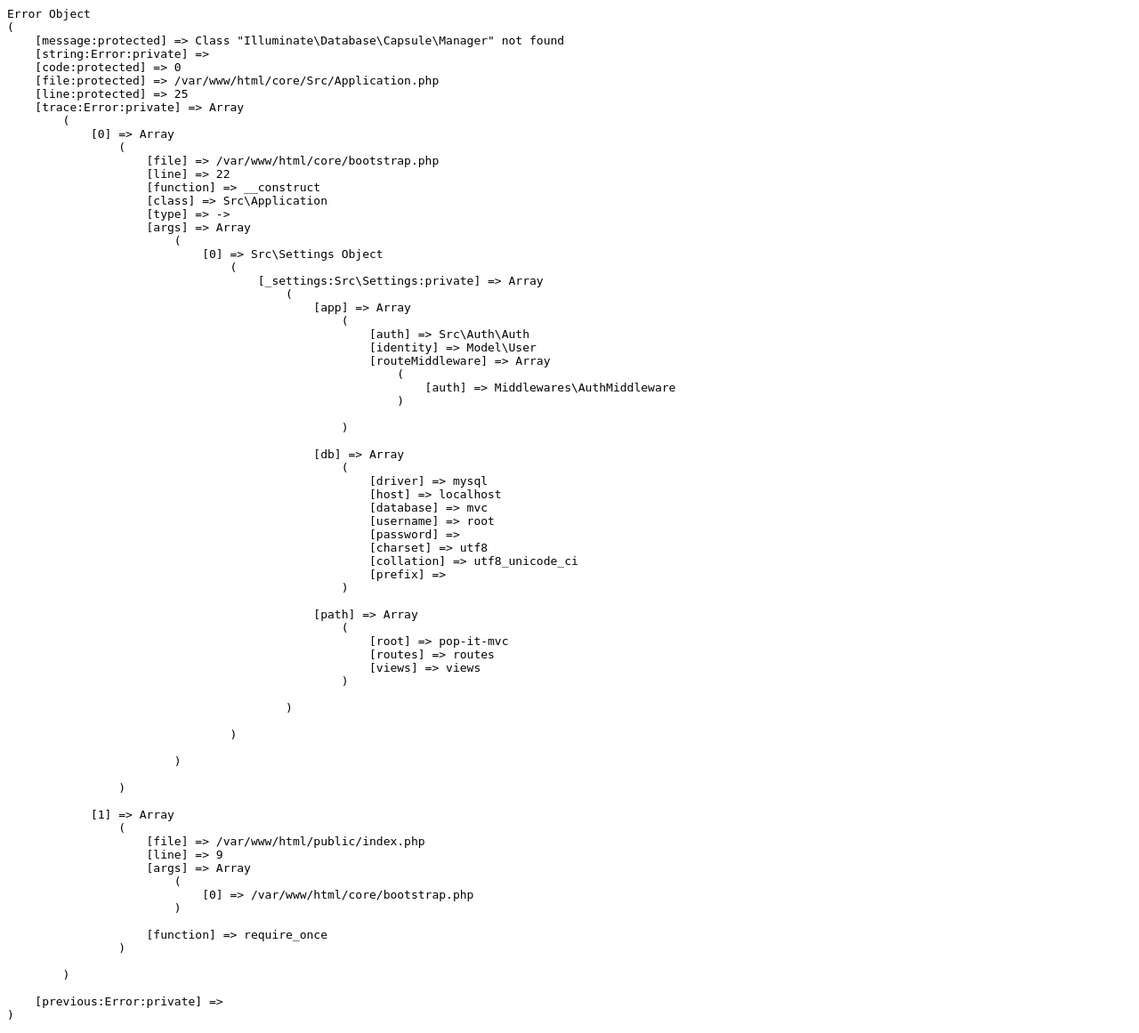
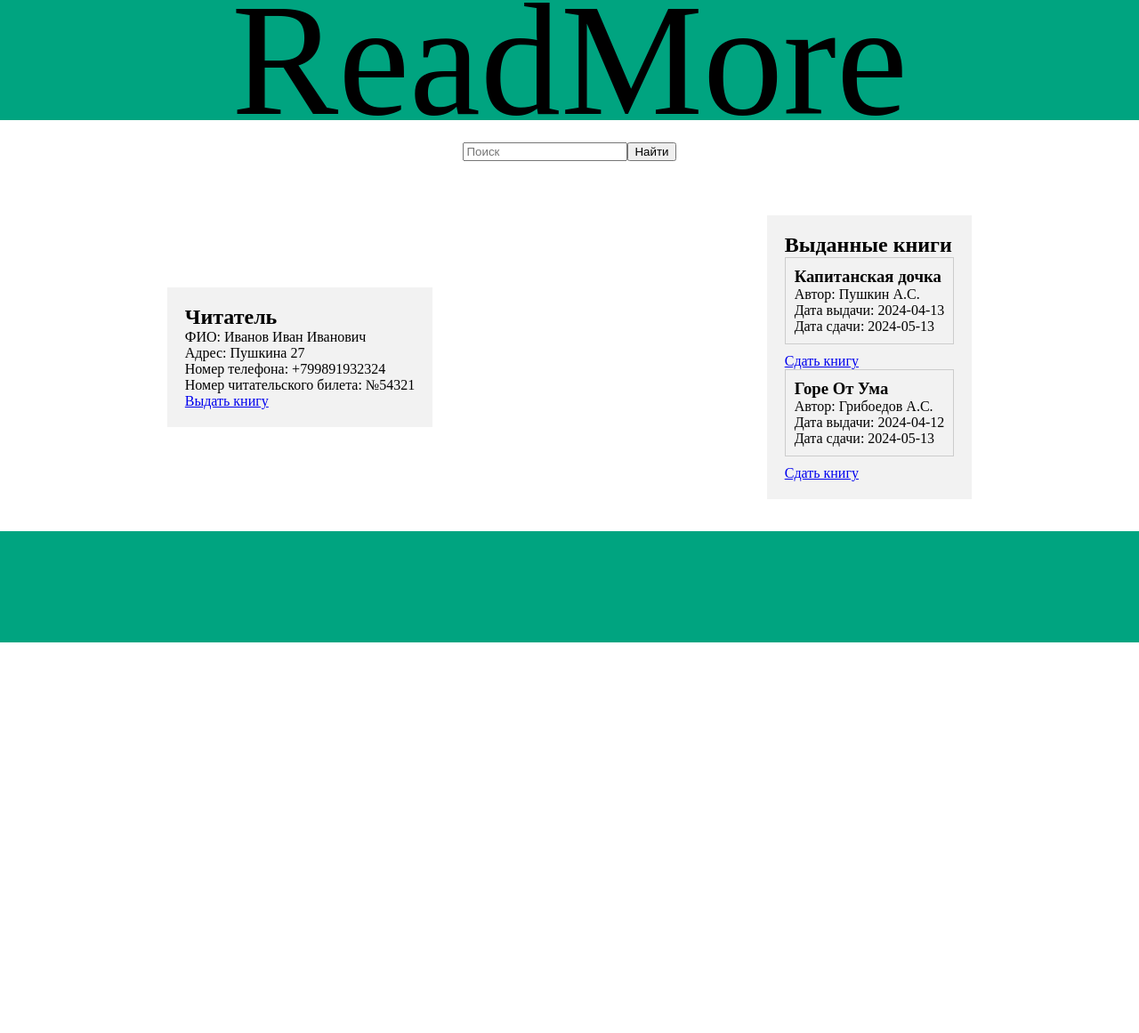
Before and after one commit to Jahongir2503/php-prakrik, a PHP site: page /views/site/librarian_profile.php in a window 1280 px wide. Shown: the whole page at 89% size. After the commit the page ends 722 px from the top, so only its background shows below. Run offline with PHP 8.4, Linux system fonts and the light colour scheme; some libraries are stand-ins or nearby versions.

Commit message:
сверстаны страницы доверстаны страницы статистика профиля библиотекаря ,и выбора популярной книги

```diff
--- /dev/null
+++ b/public/css/librarian_profile.css
@@ -0,0 +1,82 @@
+* {
+    margin: 0;
+}
+
+.adminPage{
+    width: 100%;
+    height: 100%;
+}
+
+.head{
+    display: flex;
+    width: 100%;
+    height: 135px;
+    background-color: #00A480;
+    font-size: 180px;
+    text-align: center;
+    align-items: center;
+    justify-content: center;
+}
+
+.footer{
+    position: sticky;
+    width: 100%;
+    height: 125px;
+
+    background-color: #00A480;
+}
+
+.reader_block{
+    display: grid;
+    justify-content: center;
+    gap: 10px;
+    margin: 100px;
+    font-weight: bold;
+    font-size: 50px;
+}
+
+table {
+    border-collapse: collapse;
+    width: 100%;
+}
+th, td {
+    border: 1px solid #dddddd;
+    text-align: left;
+    padding: 8px;
+}
+th {
+    background-color: #f2f2f2;
+}
+
+
+.main {
+    display: flex;
+    margin-top: 20px;
+    justify-content: space-around;
+    align-items: center;
+}
+.searchContainer {
+    display: flex;
+    align-items: center;
+    justify-content: center;
+    margin: 25px;
+}
+.searchInput {
+    margin-right: 10px;
+}
+.readerInfo, .issuedBooks {
+    background-color: #f2f2f2;
+    padding: 20px;
+    margin: 36px;
+}
+.bookCard {
+    border: 1px solid #ccc;
+    padding: 10px;
+    margin-bottom: 10px;
+}
+.bookCard h3 {
+    margin-top: 0;
+}
+.returnLink {
+    margin-top: 10px;
+}
--- a/routes/web.php
+++ b/routes/web.php
@@ -16,3 +16,6 @@ Route::add(['GET', 'POST'],'/add_readers', [Controller\Site::class, 'add_readers
 Route::add(['GET', 'POST'],'/add_book', [Controller\Site::class, 'add_book']);
 Route::add(['GET', 'POST'],'/give_book_Page', [Controller\Site::class, 'give_book_Page']);
 Route::add(['GET', 'POST'],'/accept_the_book', [Controller\Site::class, 'accept_the_book']);
+Route::add(['GET', 'POST'],'/book_stat', [Controller\Site::class, 'book_stat']);
+Route::add(['GET', 'POST'],'/choose_book', [Controller\Site::class, 'choose_book']);
+Route::add('GET','/librarian_profile', [Controller\Site::class, 'librarian_profile']);
--- a/views/site/librarian_page.php
+++ b/views/site/librarian_page.php
@@ -20,8 +20,9 @@
         <a class="link" href="<?= app()->route->getUrl('/give_book_Page') ?>">Выдать Книгу</a>
         <a class="link" href="<?= app()->route->getUrl('/accept_the_book') ?>">Принять Книгу</a>
         <a class="link" href="<?= app()->route->getUrl('/readers_profile') ?>">Выбрать Книгу</a>
-        <a class="link" href="<?= app()->route->getUrl('/readers_profile') ?>">Посмотреть Статистику</a>
-        <a class="link" href="<?= app()->route->getUrl('/readers_profile') ?>">Назначить Популярную Книгу</a>
+        <a class="link" href="<?= app()->route->getUrl('/book_stat') ?>">Посмотреть Статистику</a>
+        <a class="link" href="<?= app()->route->getUrl('/choose_book') ?>">Назначить Популярную Книгу</a>
+        <a class="link" href="<?= app()->route->getUrl('/librarian_profile') ?>">Профиль</a>
     </div>
 
     <div class="footer"></div>
--- /dev/null
+++ b/views/site/librarian_profile.php
@@ -0,0 +1,54 @@
+<!doctype html>
+<html lang="en">
+<head>
+    <meta charset="UTF-8">
+    <meta name="viewport"
+          content="width=device-width, user-scalable=no, initial-scale=1.0, maximum-scale=1.0, minimum-scale=1.0">
+    <meta http-equiv="X-UA-Compatible" content="ie=edge">
+    <link rel="stylesheet" href="/pop-it-mvc/public/css/librarian_profile.css">
+
+    <title>Document</title>
+</head>
+<body>
+<div class="adminPage">
+    <div class="head">
+        <p>ReadMore</p>
+    </div>
+    <div class="searchContainer">
+        <input type="text" id="searchInput" placeholder="Поиск">
+        <button id="searchButton">Найти</button>
+    </div>
+
+    <div class="main">
+        <div class="readerInfo">
+            <h2>Читатель</h2>
+            <p>ФИО: Иванов Иван Иванович</p>
+            <p>Адрес: Пушкина 27</p>
+            <p>Номер телефона: +799891932324</p>
+            <p>Номер читательского билета: №54321</p>
+            <a href="#" class="returnLink">Выдать книгу</a>
+        </div>
+        <div class="issuedBooks">
+            <h2>Выданные книги</h2>
+            <div class="bookCard">
+                <h3>Капитанская дочка</h3>
+                <p>Автор: Пушкин А.С.</p>
+                <p>Дата выдачи: 2024-04-13</p>
+                <p>Дата сдачи: 2024-05-13</p>
+            </div>
+            <a href="#" class="returnLink">Сдать книгу</a>
+            <div class="bookCard">
+                <h3>Горе От Ума</h3>
+                <p>Автор: Грибоедов А.С.</p>
+                <p>Дата выдачи: 2024-04-12</p>
+                <p>Дата сдачи: 2024-05-13</p>
+            </div>
+            <a href="#" class="returnLink">Сдать книгу</a>
+        </div>
+    </div>
+
+    <div class="footer"></div>
+</div>
+
+</body>
+</html>
```
Also changed, not shown: app/Controller/Site.php (+9 -0 lines), public/css/book_stat.css (added, +69 -0 lines), public/css/choose_book.css (added, +69 -0 lines), views/site/book_stat.php (added, +75 -0 lines), views/site/choose_book.php (added, +58 -0 lines).
